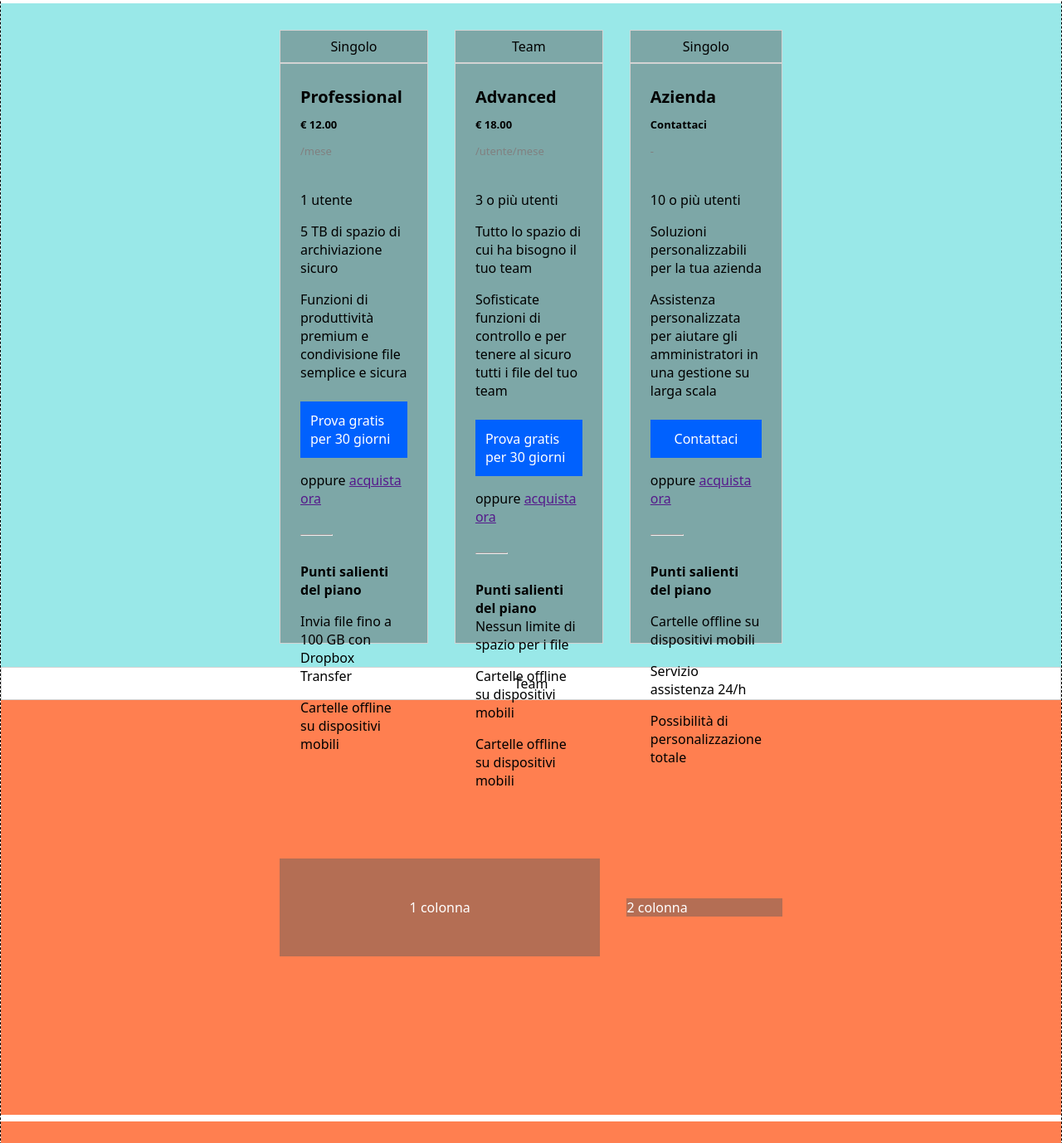
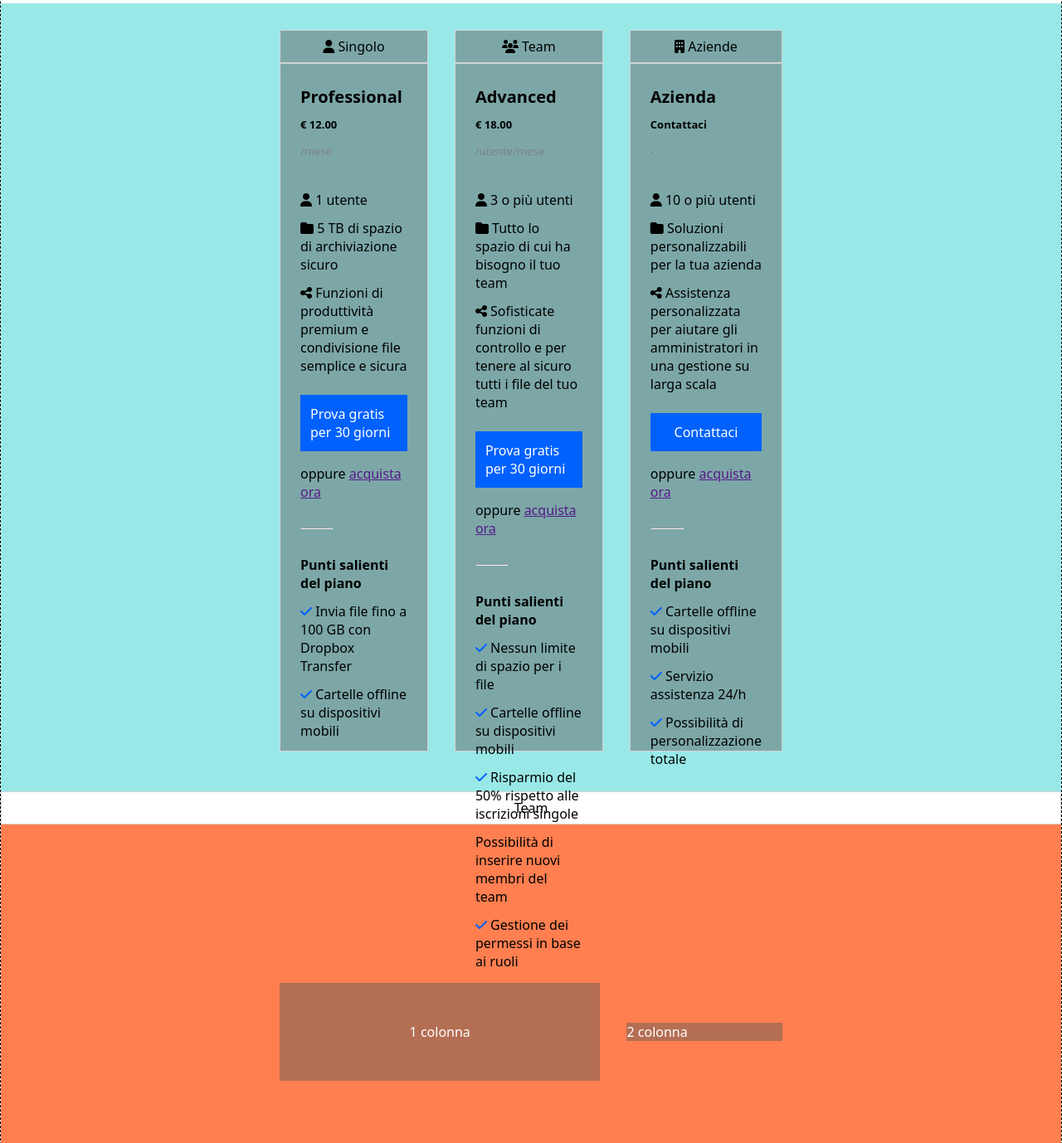
Before and after one commit to antonella1986/htmlcss-dropbox, a plain HTML site: page index.html in a window 1280 px wide. Shown: the part 1054-2432 px from the top of the page at 83% size. Drawn offline with Linux system fonts and the light colour scheme.

Commit message:
edited_plans-section

```diff
--- a/css/style.css
+++ b/css/style.css
@@ -245,7 +245,7 @@
 
 .container1{
   background-color: rgb(153, 232, 232);
-  height: 800px;
+  height: 950px;
   padding-left: 20rem;
   padding-right: 20rem;
   padding-top: 2rem;
@@ -263,7 +263,7 @@
 .interno-card{
   padding: 1.5rem;
   border: 1px solid lightgrey;
-  height: 700px;
+  height: 830px;
     .parte1{
       margin-bottom: 2rem;
       line-height: 2rem;
@@ -278,16 +278,18 @@
     margin-top: 2rem;
   }
   .parte2{
-  margin-bottom: 0.25rem;
+    margin-bottom: 0.25rem;
   }
   .caratteristiche1{
-    padding-bottom: 1rem;
+    padding-bottom: 0.75rem;
   }
   .caratteristiche2{
     padding-bottom: 0.5rem;
   }
 
-
+.fa-check{
+  color: var(--drop-accent);
+}
 
 
 
--- a/index.html
+++ b/index.html
@@ -37,7 +37,7 @@
                     <p>Lorem ipsum dolor, sit amet consectetur adipisicing elit. Nostrum doloremque ducimus mollitia ut voluptatibus laborum laboriosam perferendis. Dolores, modi, possimus, esse officia impedit ratione saepe repudiandae vel incidunt voluptatem minus.</p>
                     <div><button class="btn-prova">Inizia la tua prova gratuita</button></div>
                     <p>Annulla in qualsiasi momento</p>
-                    <div class="icone">icona</div>
+                    <div class="icone" style="color: black; font-size: 40px;">&#129147;</div>
                 </div>
                 <div class="col-8">
                     <img class="jumbotron-img" width="50%" src="./assets/img/jumbo.png" alt="">
@@ -59,7 +59,7 @@
 
             <div class="col-4">
                  <div class="tipologia">
-                    <p>Singolo</p>
+                    <p><i class="fa fa-user"></i> Singolo</p>
                  </div>
                  <div class="interno-card">
                     <div class="parte1">
@@ -68,17 +68,17 @@
                         <p style="color: grey; font-size: 13px;">/mese</p>
                     </div>
                     <div class="parte2">
-                        <p class="caratteristiche1">1 utente</p>
-                        <p class="caratteristiche1">5 TB di spazio di archiviazione sicuro</p>
-                        <p class="caratteristiche2">Funzioni di produttività premium e condivisione file semplice e sicura</p>
+                        <p class="caratteristiche1"><i class="fa fa-user"></i> 1 utente</p>
+                        <p class="caratteristiche1"><i class="fa-solid fa-folder"></i> 5 TB di spazio di archiviazione sicuro</p>
+                        <p class="caratteristiche2"><i class="fa-solid fa-share-nodes"></i> Funzioni di produttività premium e condivisione file semplice e sicura</p>
                     </div>
                     <div class="btn-prova">Prova gratis per 30 giorni</div>
                     <p>oppure <a href=""> acquista ora</a></p>
                     <hr>
                     <div class="parte3">
                         <p class="caratteristiche1"><strong style="font-size: 16px;">Punti salienti del piano</strong></p>
-                        <p class="caratteristiche1">Invia file fino a 100 GB con Dropbox Transfer</p>
-                        <p class="caratteristiche2">Cartelle offline su dispositivi mobili</p>
+                        <p class="caratteristiche1"><i class="fa-solid fa-check"></i> Invia file fino a 100 GB con Dropbox Transfer</p>
+                        <p class="caratteristiche2"><i class="fa-solid fa-check"></i> Cartelle offline su dispositivi mobili</p>
                     </div>
                  </div>
             </div>
@@ -86,7 +86,7 @@
 
             <div class="col-4">
                 <div class="tipologia">
-                   <p>Team</p>
+                   <p><i class="fa-solid fa-users"></i> Team</p>
                 </div>
                 <div class="interno-card">
                    <div class="parte1">
@@ -95,18 +95,20 @@
                        <p style="color: grey; font-size: 13px;">/utente/mese</p>
                    </div>
                    <div class="parte2">
-                       <p class="caratteristiche1">3 o più utenti</p>
-                       <p class="caratteristiche1">Tutto lo spazio di cui ha bisogno il tuo team</p>
-                       <p class="caratteristiche2">Sofisticate funzioni di controllo e per tenere al sicuro tutti i file del tuo team</p>
+                       <p class="caratteristiche1"><i class="fa fa-user"></i> 3 o più utenti</p>
+                       <p class="caratteristiche1"><i class="fa-solid fa-folder"></i> Tutto lo spazio di cui ha bisogno il tuo team</p>
+                       <p class="caratteristiche2"><i class="fa-solid fa-share-nodes"></i> Sofisticate funzioni di controllo e per tenere al sicuro tutti i file del tuo team</p>
                    </div>
                    <div class="btn-prova">Prova gratis per 30 giorni</div>
                    <p>oppure <a href=""> acquista ora</a></p>
                    <hr>
                    <div class="parte3">
-                       <p class="utente"><strong style="font-size: 16px;">Punti salienti del piano</strong></p>
-                       <p class="caratteristiche1">Nessun limite di spazio per i file</p>
-                       <p class="caratteristiche1">Cartelle offline su dispositivi mobili</p>
-                       <p class="caratteristiche2">Cartelle offline su dispositivi mobili</p>
+                       <p class="caratteristiche1"><strong style="font-size: 16px;">Punti salienti del piano</strong></p>
+                       <p class="caratteristiche1"><i class="fa-solid fa-check"></i> Nessun limite di spazio per i file</p>
+                       <p class="caratteristiche1"><i class="fa-solid fa-check"></i> Cartelle offline su dispositivi mobili</p>
+                       <p class="caratteristiche1"><i class="fa-solid fa-check"></i> Risparmio del 50% rispetto alle iscrizioni singole</p>
+                       <p class="caratteristiche1">Possibilità di inserire nuovi membri del team</p>
+                       <p class="caratteristiche2"><i class="fa-solid fa-check"></i> Gestione dei permessi in base ai ruoli</p>
                    </div>
                 </div>
            </div>
@@ -115,7 +117,7 @@
 
            <div class="col-4">
             <div class="tipologia">
-               <p>Singolo</p>
+               <p><i class="fa-solid fa-building"></i> Aziende</p>
             </div>
             <div class="interno-card">
                <div class="parte1">
@@ -124,18 +126,18 @@
                    <p style="color: grey; font-size: 13px;">-</p>
                </div>
                <div class="parte2">
-                   <p class="caratteristiche1">10 o più utenti</p>
-                   <p class="caratteristiche1">Soluzioni personalizzabili per la tua azienda</p>
-                   <p class="caratteristiche2">Assistenza personalizzata per aiutare gli amministratori in una gestione su larga scala</p>
+                   <p class="caratteristiche1"><i class="fa fa-user"></i> 10 o più utenti</p>
+                   <p class="caratteristiche1"><i class="fa-solid fa-folder"></i> Soluzioni personalizzabili per la tua azienda</p>
+                   <p class="caratteristiche2"><i class="fa-solid fa-share-nodes"></i> Assistenza personalizzata per aiutare gli amministratori in una gestione su larga scala</p>
                </div>
                <div class="btn-prova">Contattaci</div>
                <p>oppure <a href=""> acquista ora</a></p>
                <hr>
                <div class="parte3">
                    <p class="caratteristiche1"><strong style="font-size: 16px;">Punti salienti del piano</strong></p>
-                   <p class="caratteristiche1">Cartelle offline su dispositivi mobili</p>
-                   <p class="caratteristiche1">Servizio assistenza 24/h</p>
-                   <p class="caratteristiche2">Possibilità di personalizzazione totale</p>
+                   <p class="caratteristiche1"><i class="fa-solid fa-check"></i> Cartelle offline su dispositivi mobili</p>
+                   <p class="caratteristiche1"><i class="fa-solid fa-check"></i> Servizio assistenza 24/h</p>
+                   <p class="caratteristiche2"><i class="fa-solid fa-check"></i> Possibilità di personalizzazione totale</p>
                </div>
             </div>
        </div>
```
